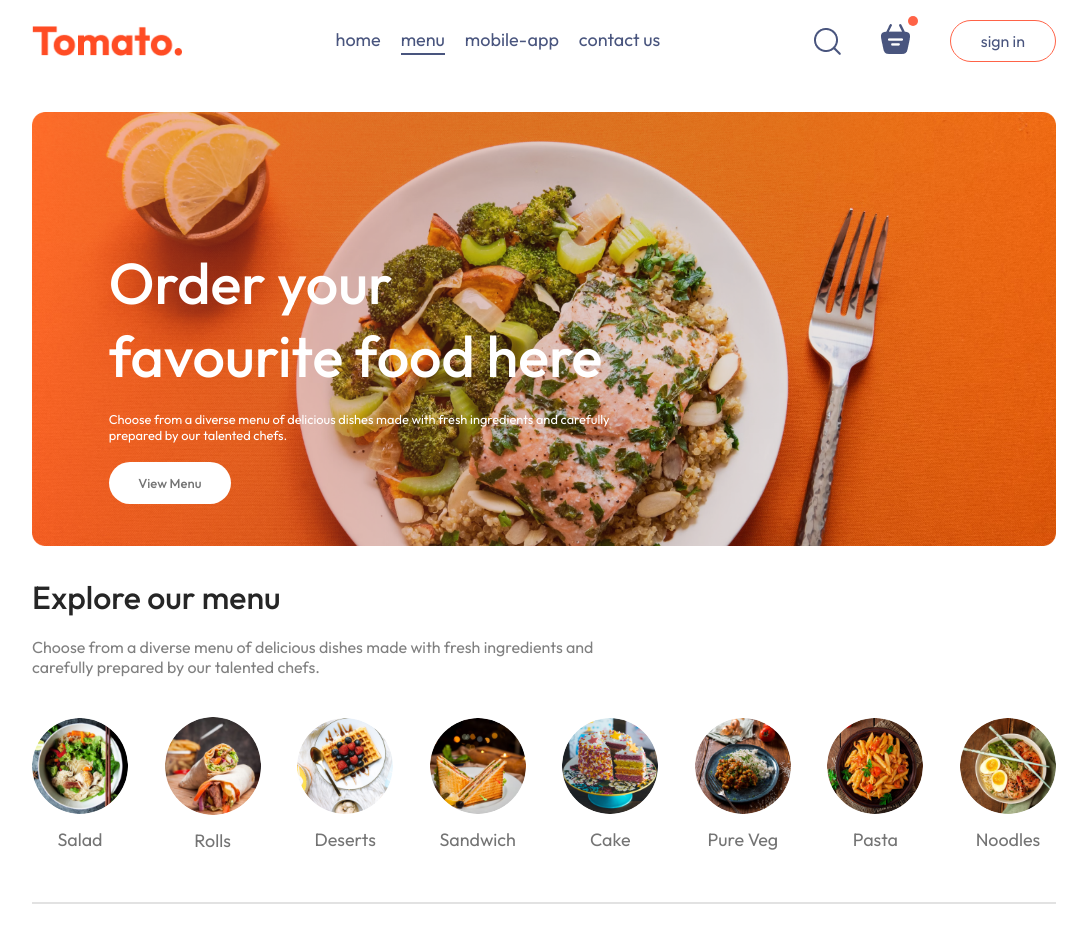
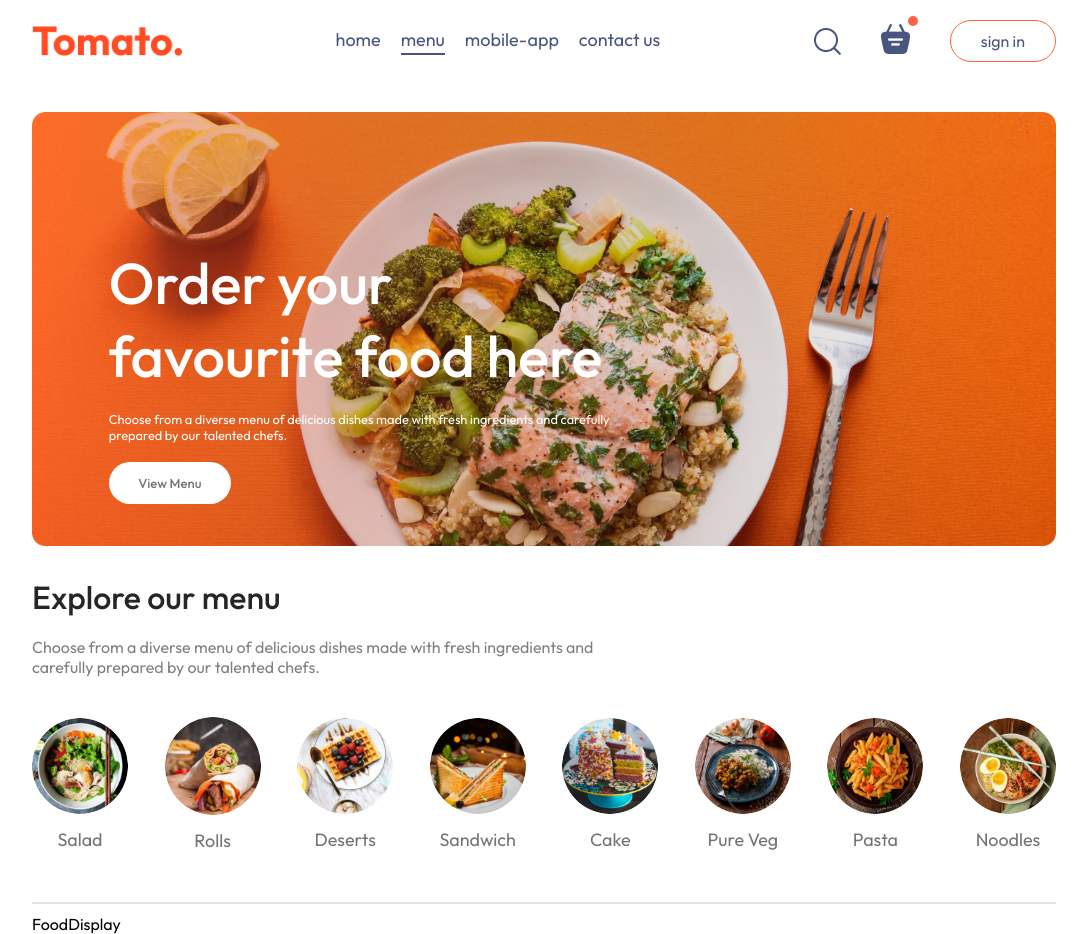
Before and after one commit to UdayChaudhary1/food-delivery-app, a React (Vite) app in the folder frontend/: page / in a window 1280 px wide. Shown: the whole page, without its empty margins (96-1183 px from the left). Built offline with nearby package versions, Linux system fonts and the light colour scheme.

Commit message:
Add FoodDisplay component and pass category

```diff
--- a/frontend/src/pages/Home/Home.jsx
+++ b/frontend/src/pages/Home/Home.jsx
@@ -2,6 +2,7 @@ import { useState } from "react";
 import ExploreMenu from "../../components/ExploreMenu/ExploreMenu";
 import Header from "../../components/Header/Header";
 import "./Home.css";
+import FoodDisplay from "../../components/FoodDisplay/FoodDisplay";
 
 const Home = () => {
 
@@ -11,6 +12,7 @@ const Home = () => {
     <div>
       <Header />
       <ExploreMenu category={category} setCategory={setCategory}/>
+      <FoodDisplay category={category}/>
     </div>
   );
 };
```
